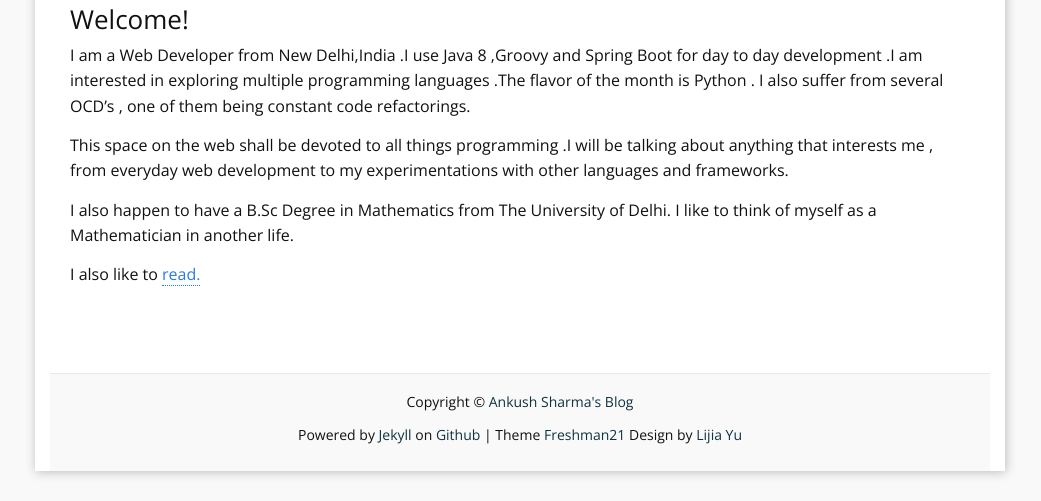
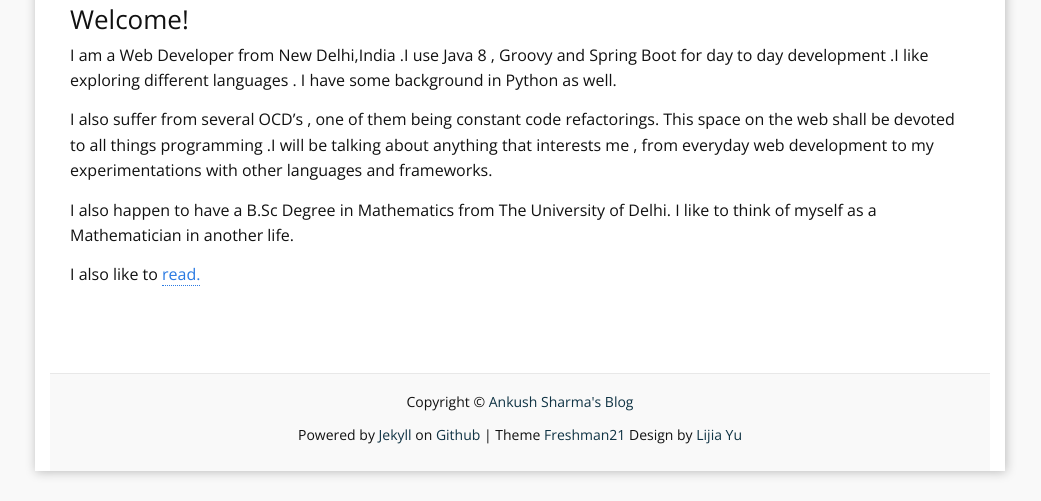
Before and after one commit to Ankush1992/Ankush1992.github.io, a Jekyll site: the page built from b_about.md, in a window 1280 px wide, cut to the strip 490-991 px from the top of the page. Shown: the whole strip, without its empty margins (120-1161 px from the left). Built offline with Jekyll 4.4.1, drawn with Linux system fonts in a browser that asks for light colours; nearby versions of some CDN libraries; comment, search, counter and statistics services are not loaded.

Commit message:
Update b_about.md

```diff
--- a/b_about.md
+++ b/b_about.md
@@ -8,8 +8,9 @@ permalink: /about/
 
 ### Welcome!
 
-I am  a Web Developer from New Delhi,India .I use Java 8 ,Groovy  and Spring Boot for day to day development .I am interested in exploring multiple programming languages .The flavor of the month is Python . I also suffer from several OCD's , one of them being constant code refactorings.
+I am  a Web Developer from New Delhi,India .I use Java 8 , Groovy  and Spring Boot for day to day development .I like exploring different languages . I have some background in Python as well.
 
+I also suffer from several OCD's , one of them being constant code refactorings.
 This space on the web shall be devoted to all things programming .I will be talking about anything that interests me , from everyday web development to my experimentations with other languages and frameworks.
 
 I also happen to have a B.Sc Degree in Mathematics from The University of Delhi. I like to think of myself as a Mathematician in another life.
```
